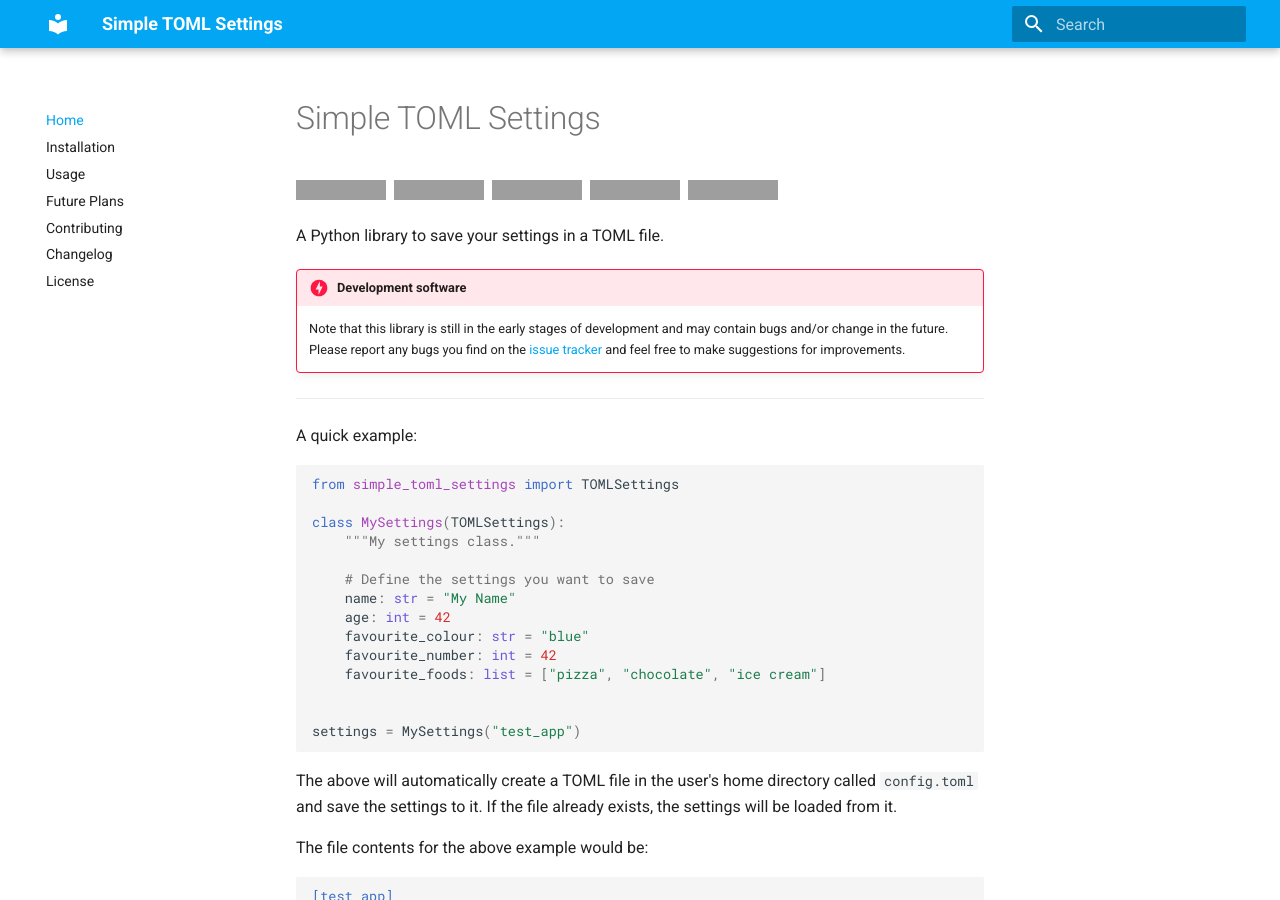
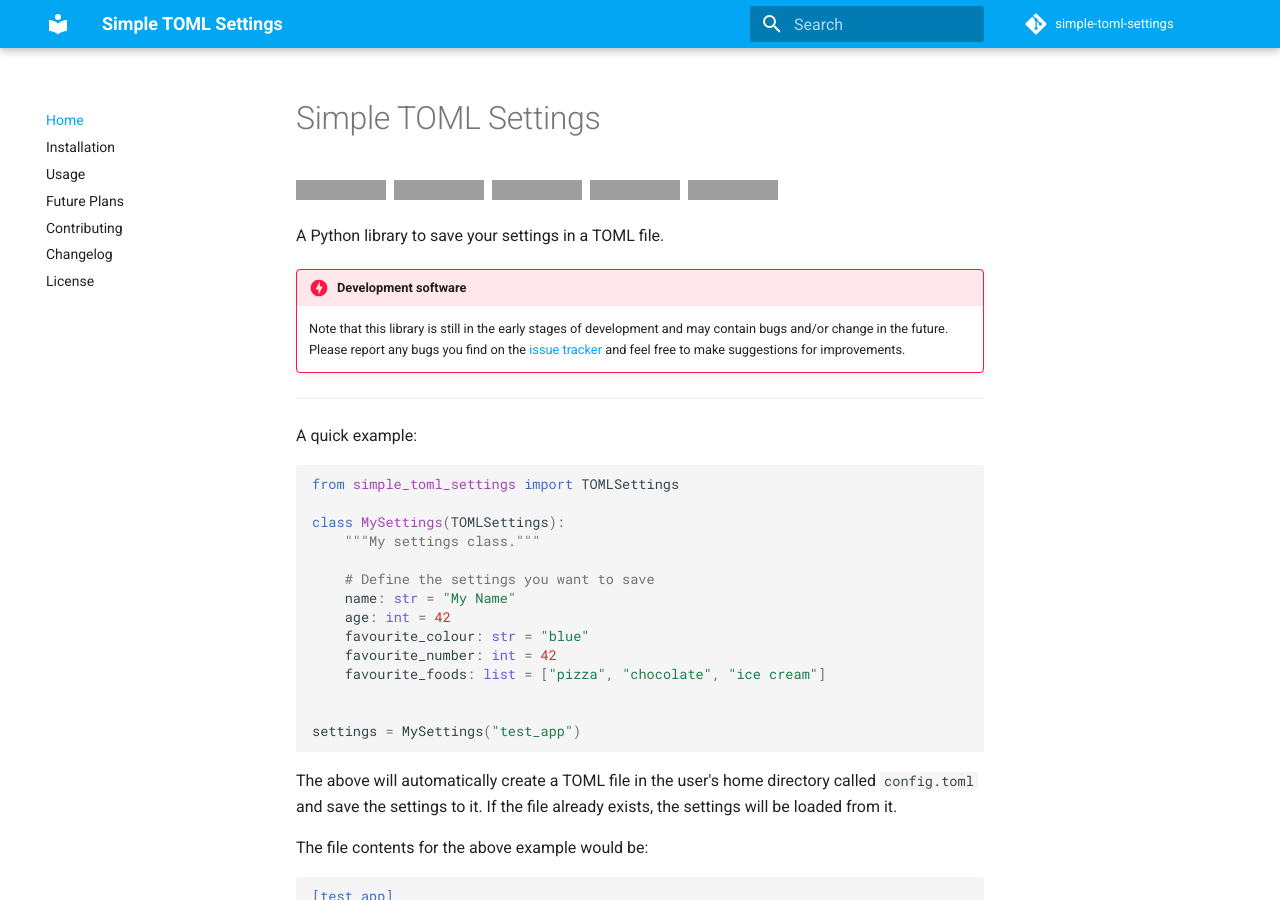
Before and after one commit to seapagan/simple-toml-settings, an MkDocs documentation site: the page built from docs/index.md, in a window 1280 px wide and 900 px high. Built offline with MkDocs 1.6.1 and Material for MkDocs 9.7.7, drawn with Linux system fonts in a browser that asks for light colours; comment, search, counter and statistics services are not loaded; grey boxes are pictures that could not be loaded.

Commit message:
docs: add missing repo section to docs
Signed-off-by: Grant Ramsay <seapagan@gmail.com>

```diff
--- a/mkdocs.yml
+++ b/mkdocs.yml
@@ -18,6 +18,9 @@ extra:
       link: https://twitter.com/gnramsay_dev
 
 copyright: © 2023 Grant Ramsay (Seapagan)
+
+repo_name: simple-toml-settings
+repo_url: https://github.com/seapagan/simple-toml-settings
 
 # default plugins here are to minify the html, css and js plus enable the search
 # plugin. Adjust to your liking.
```
